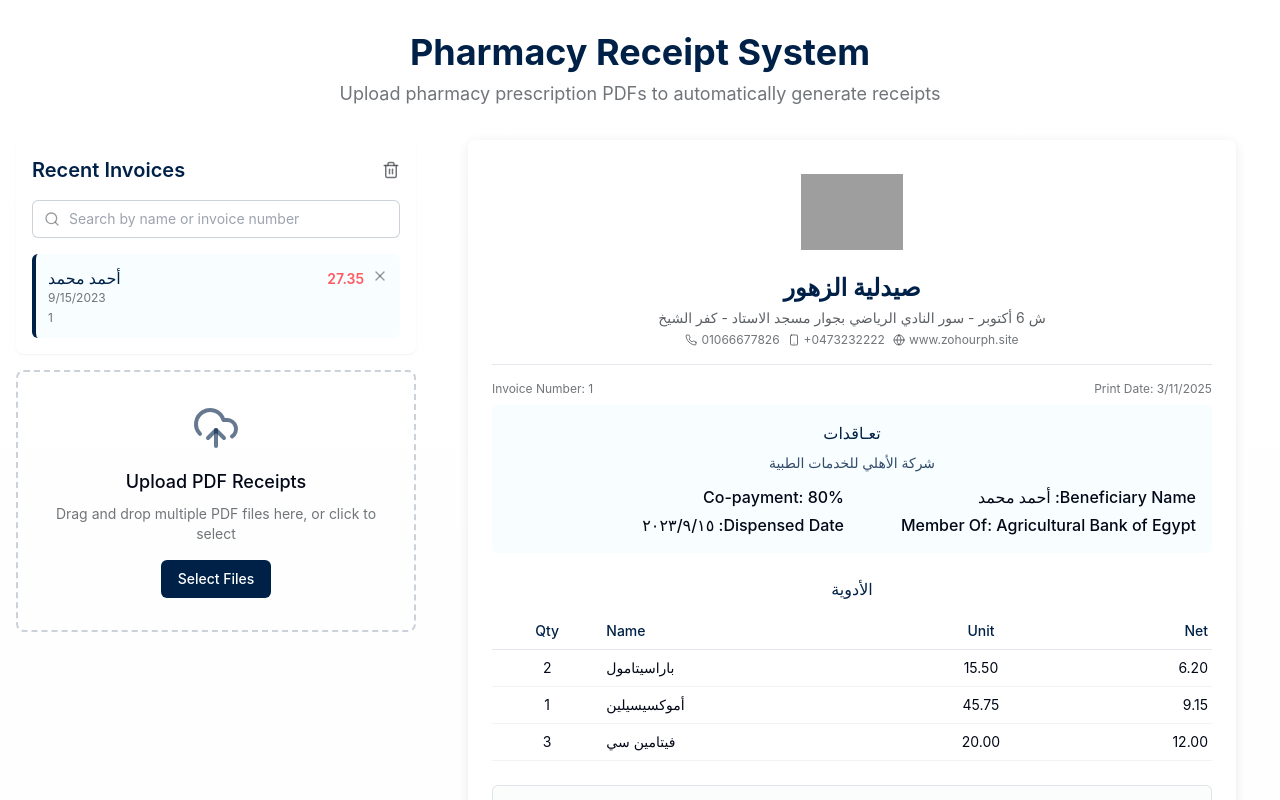
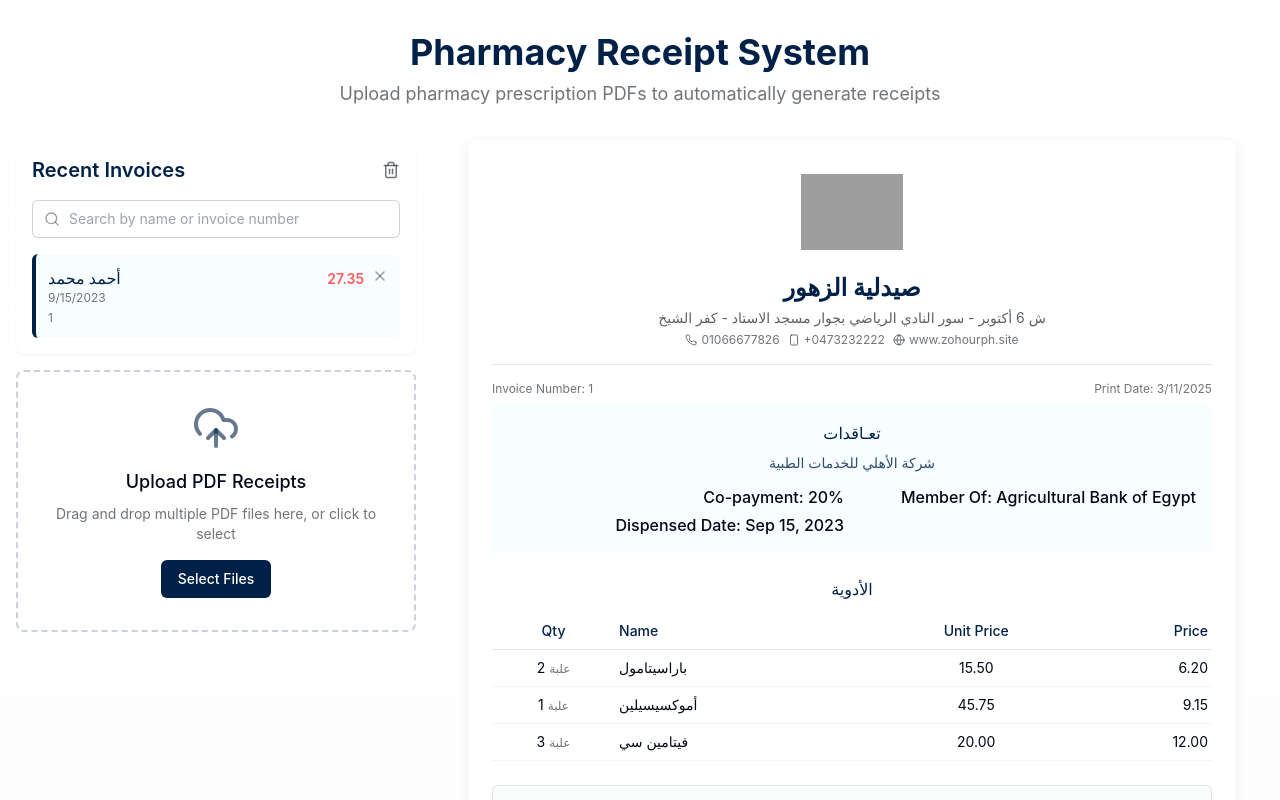
Before and after one commit to usifszone1/bills, a React (Vite) app: page / in a window 1280 px wide. Both pictures are taken after a click on the button "View Sample Receipt". Shown: the top 800 px of the page. Built offline with nearby package versions, Linux system fonts and the light colour scheme; grey boxes are pictures that could not be loaded; a web font is replaced by a local one.

Commit message:
Update receipt data extraction
Modify customer info, medication quantities, and add gross amount extraction.

```diff
--- a/src/components/MedicationTable.tsx
+++ b/src/components/MedicationTable.tsx
@@ -30,8 +30,8 @@ const MedicationTable: React.FC<MedicationTableProps> = ({ medications, coverage
           <tr className="border-b border-pharmacy-navy/10">
             <th className="py-2 px-1 text-center font-medium text-pharmacy-navy">Qty</th>
             <th className="py-2 px-1 text-left font-medium text-pharmacy-navy">Name</th>
-            <th className="py-2 px-1 text-center font-medium text-pharmacy-navy">Unit</th>
-            <th className="py-2 px-1 text-right font-medium text-pharmacy-navy">Net</th>
+            <th className="py-2 px-1 text-center font-medium text-pharmacy-navy">Unit Price</th>
+            <th className="py-2 px-1 text-right font-medium text-pharmacy-navy">Price</th>
           </tr>
         </thead>
         <tbody>
@@ -43,7 +43,12 @@ const MedicationTable: React.FC<MedicationTableProps> = ({ medications, coverage
                 key={index}
                 className="border-b border-pharmacy-navy/5 hover:bg-pharmacy-lightGray transition-colors"
               >
-                <td className="py-2 px-1 text-center">{medication.quantity}</td>
+                <td className="py-2 px-1 text-center">
+                  {medication.quantity}
+                  <span className="text-xs text-pharmacy-darkGray/70 ml-1">
+                    {medication.unit}
+                  </span>
+                </td>
                 <td className="py-2 px-1 text-left">{medication.name}</td>
                 <td className="py-2 px-1 text-center">{medication.price.toFixed(2)}</td>
                 <td className="py-2 px-1 text-right">{netAmount.toFixed(2)}</td>
--- a/src/components/Receipt.tsx
+++ b/src/components/Receipt.tsx
@@ -12,7 +12,11 @@ interface ReceiptComponentProps {
 
 const formatDate = (date: string) => {
   try {
-    return new Date(date).toLocaleDateString('ar-EG');
+    return new Date(date).toLocaleDateString('en-US', {
+      year: 'numeric',
+      month: 'short',
+      day: 'numeric'
+    });
   } catch (e) {
     return date;
   }
@@ -47,13 +51,12 @@ const Receipt: React.FC<ReceiptComponentProps> = ({ data }) => {
 
         <div className="grid grid-cols-1 md:grid-cols-2 gap-4 rtl">
           <div className="space-y-1">
-            <CustomerInfo label="Beneficiary Name" value={customer.name} />
             <CustomerInfo label="Member Of" value={customer.memberOf || "Agricultural Bank of Egypt"} />
           </div>
 
           <div className="space-y-1 md:mt-0 mt-2">
-            <CustomerInfo label="Co-payment" value={`${summary.coveragePercentage}%`} />
-            <CustomerInfo label="Dispensed Date" value={customer.date ? formatDate(customer.date) : 'غير متوفر'} />
+            <CustomerInfo label="Co-payment" value={`${100 - summary.coveragePercentage}%`} />
+            <CustomerInfo label="Dispensed Date" value={customer.date ? formatDate(customer.date) : 'Not available'} />
           </div>
         </div>
       </div>
--- a/src/components/SummaryBox.tsx
+++ b/src/components/SummaryBox.tsx
@@ -13,13 +13,13 @@ const SummaryBox: React.FC<SummaryBoxProps> = ({ summary }) => {
 
       <div className="space-y-2">
         <div className="flex justify-between">
-          <span className="text-pharmacy-darkGray/80">المجموع الفرعي:</span>
+          <span className="text-pharmacy-darkGray/80">Gross Amount:</span>
           <span className="font-medium">{summary.subtotal.toFixed(2)}</span>
         </div>
 
         {summary.coveragePercentage > 0 && (
           <div className="flex justify-between">
-            <span className="text-pharmacy-darkGray/80">مبلغ التغطية:</span>
+            <span className="text-pharmacy-darkGray/80">Insurance Coverage ({summary.coveragePercentage}%):</span>
             <span className="font-medium text-pharmacy-coral">- {summary.coverageAmount.toFixed(2)}</span>
           </div>
         )}
@@ -27,7 +27,7 @@ const SummaryBox: React.FC<SummaryBoxProps> = ({ summary }) => {
         <div className="border-t border-pharmacy-navy/10 pt-2 mt-2"></div>
 
         <div className="flex justify-between font-bold">
-          <span className="text-pharmacy-navy">المجموع النهائي:</span>
+          <span className="text-pharmacy-navy">Patient Payment ({100 - summary.coveragePercentage}%):</span>
           <span className="text-pharmacy-navy">{summary.finalTotal.toFixed(2)}</span>
         </div>
       </div>
```
